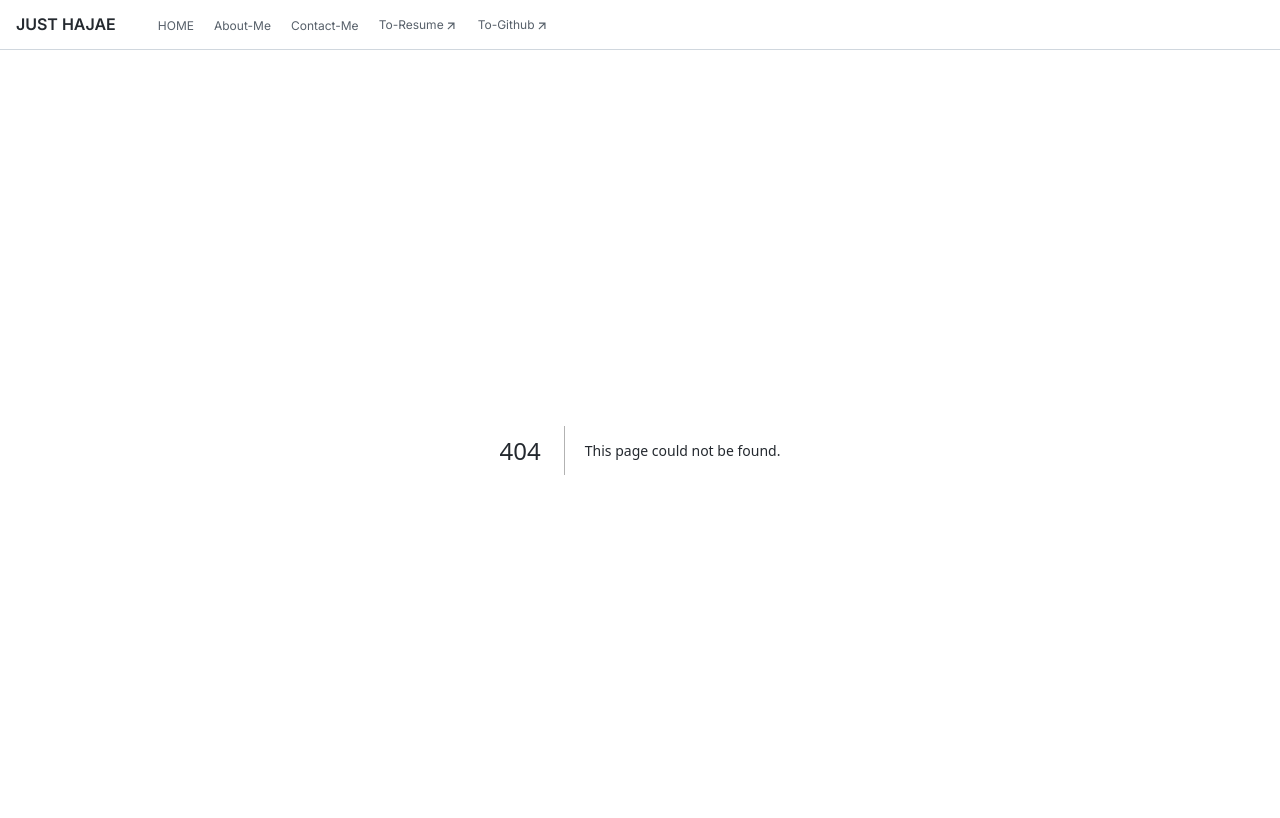
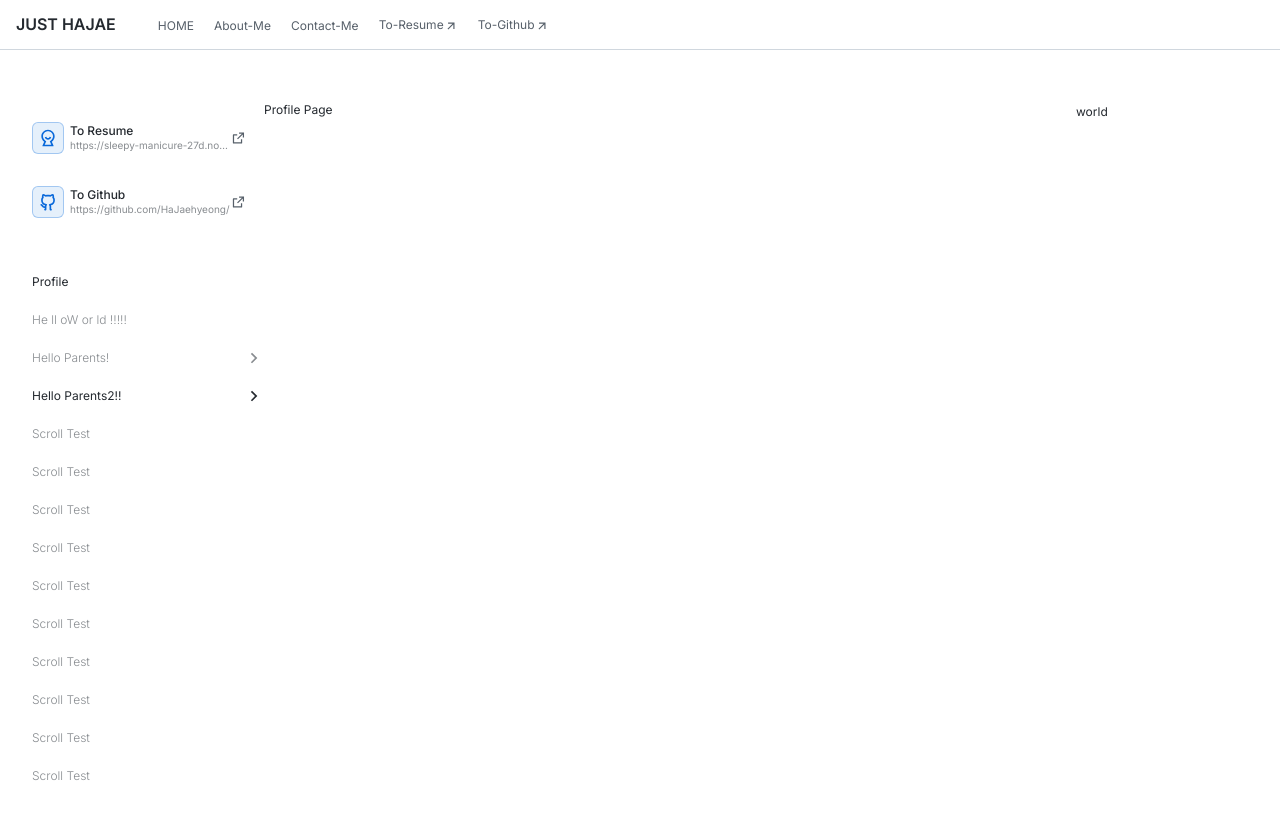
Before and after one commit to HaJaehyeong/just-hajae, a Next.js app: page /about-me/profile in a window 1280 px wide. Before the commit this address had no page. Shown: the top 818 px of the page. Built offline with nearby package versions, Linux system fonts and the light colour scheme.

Commit message:
add component: about me page, layout and profile page

```diff
--- /dev/null
+++ b/app/about-me/(tree-pages)/profile/page.tsx
@@ -0,0 +1,3 @@
+export default function ProfilePage() {
+  return <div>Profile Page</div>;
+}
--- /dev/null
+++ b/app/about-me/layout.tsx
@@ -0,0 +1,40 @@
+import LinkCard from '@/components/link-card/link-card';
+import ThreeColumnLayout from '@/components/three-column-layout/three-column-layout';
+import { SHARE_LINK } from '@/constants/constants';
+import type { Metadata } from 'next';
+import styles from './page.module.scss';
+import SideNav from '@/components/side-nav/side-nav';
+
+export const metadata: Metadata = {
+  title: 'Just Hajae | About Me',
+  description: '',
+};
+
+interface AboutMeLayoutProps {
+  children: React.ReactNode;
+}
+
+export default function AboutMeLayout({ children }: Readonly<AboutMeLayoutProps>) {
+  return (
+    <ThreeColumnLayout
+      left={
+        <div className={styles['left']}>
+          <div>
+            {SHARE_LINK.map((link) => (
+              <LinkCard
+                key={link.key}
+                url={link.url}
+                title={link.title}
+                icon={link.icon}
+                isExternal
+              />
+            ))}
+          </div>
+          <SideNav />
+        </div>
+      }
+      center={<>{children}</>}
+      right={<>world</>}
+    />
+  );
+}
--- /dev/null
+++ b/app/about-me/page.module.scss
@@ -0,0 +1,5 @@
+@use '@/styles/mixins' as mixin;
+
+.left {
+  @include mixin.flex(column, flex-start, flex-start, nowrap, 24px);
+}
--- /dev/null
+++ b/app/about-me/page.tsx
@@ -0,0 +1,3 @@
+export default function AboutMePage() {
+  return <>AboutMePage</>;
+}
--- a/constants/constants.ts
+++ b/constants/constants.ts
@@ -48,8 +48,8 @@ export const SHARE_LINK: ShareLink[] = [
 export const TREE_MENU: TreeNode[] = [
   {
     id: 'tree-node-1',
-    label: 'Hello World!!!!',
-    url: '/test',
+    label: 'Profile',
+    url: '/about-me/profile',
     isBold: true,
   },
   {
```
